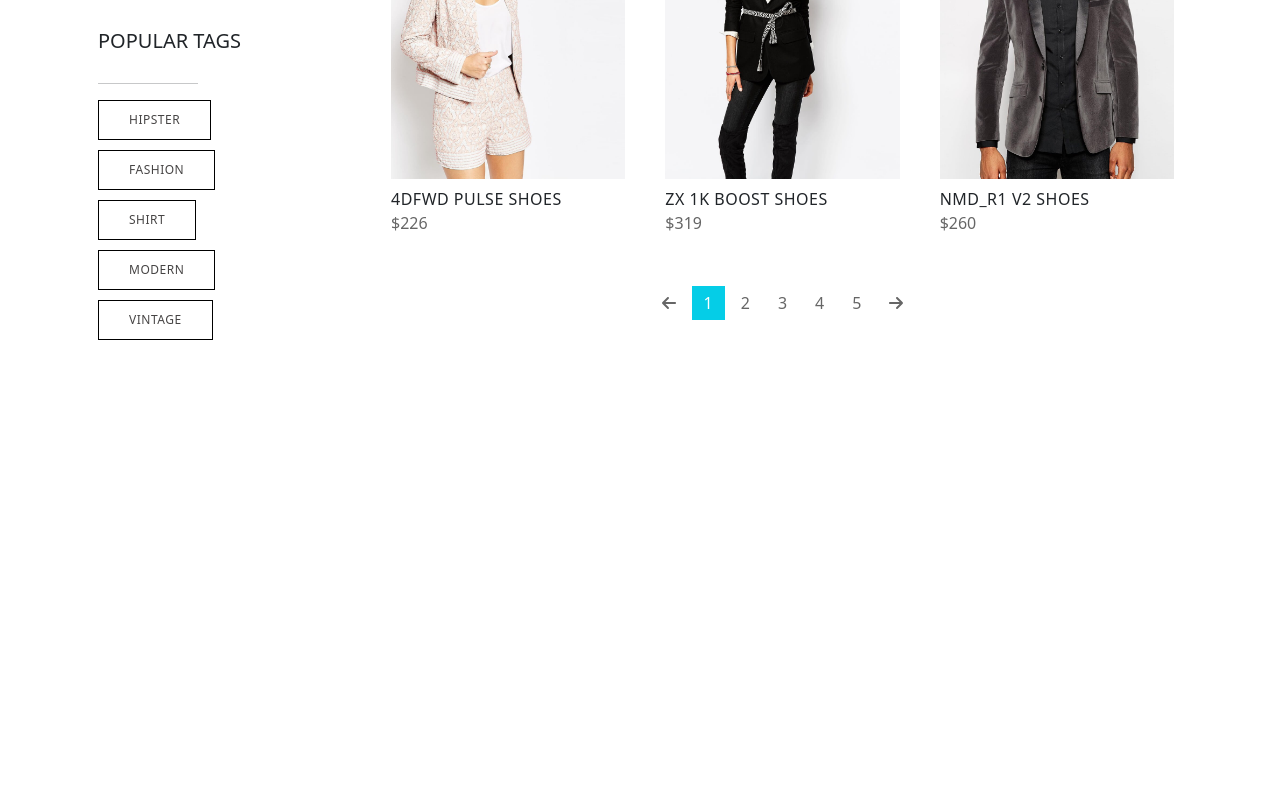
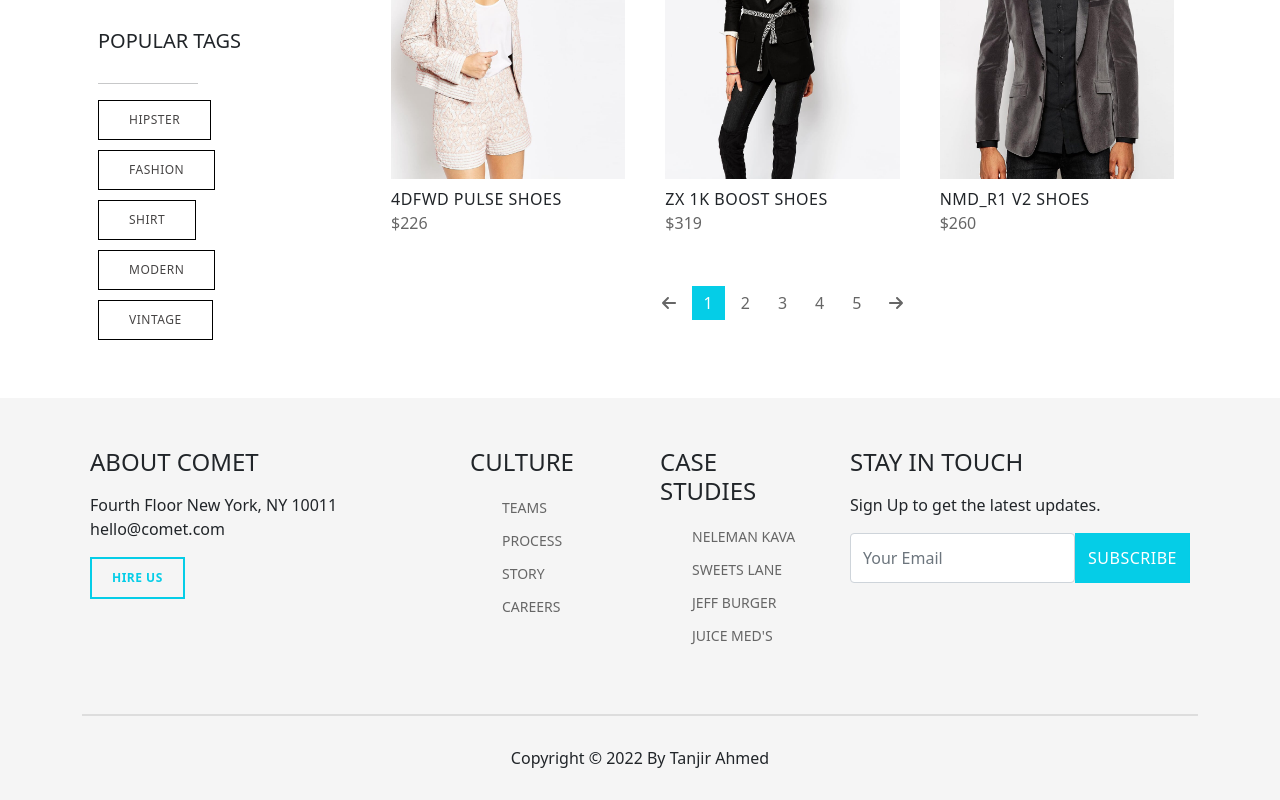
Before and after one commit to tanjira584/cloth-shop, a React (Create React App) app: page / in a window 1280 px wide. Shown: the part 1525-2325 px from the top of the page. Before the commit the page ends 1923 px from the top, so only its background shows below. Built offline with nearby package versions, Linux system fonts and the light colour scheme.

Commit message:
Main Body added

```diff
--- a/src/App.js
+++ b/src/App.js
@@ -3,6 +3,7 @@
 import Navbar2 from "./components/Navbar2/Navbar2";
 import Body from "./components/Body/Body";
 import TopHeader from "./components/TopHeader/TopHeader";
+import Footer from "./components/Footer/Footer";
 
 function App() {
     return (
@@ -11,6 +12,7 @@
             <Navbar2></Navbar2>
             <Banner></Banner>
             <Body></Body>
+            <Footer></Footer>
         </div>
     );
 }
--- /dev/null
+++ b/src/components/Footer/Footer.css
@@ -0,0 +1,61 @@
+.footer-area {
+    padding-top: 50px;
+    background-color: #f5f5f5;
+}
+
+.about-comet button {
+    background: transparent;
+    color: #04cde7fd;
+    border: 2px solid #04cde7fd;
+    padding: 10px 20px;
+    outline: none;
+    font-size: 12px;
+    text-transform: uppercase;
+    letter-spacing: 0.5px;
+    font-weight: 600;
+    transition: 0.5s all;
+}
+.about-comet button:hover {
+    background-color: #04cde7fd;
+    color: #fff;
+}
+/*--------Culture----*/
+ul {
+    list-style: none;
+    margin: 0;
+    padding: 0;
+}
+.culture ul li,
+.case-studies ul li {
+    margin: 4px 0;
+}
+.culture ul li a,
+.case-studies ul li a {
+    text-decoration: none;
+    text-transform: uppercase;
+    display: block;
+    font-weight: 400;
+    font-size: 14px;
+    padding: 4px 0;
+    color: #666666;
+    transition: 0.5s all;
+}
+.culture ul li a:hover,
+.case-studies ul li a:hover {
+    color: #04cde7fd;
+}
+/*----Subscribe------*/
+.subscribe input {
+    padding: 12px;
+}
+.subscribe input:last-child {
+    background: #04cde7fd;
+    outline: none;
+    border: 1px solid #04cde7fd;
+    letter-spacing: 0.5px;
+    color: #fff;
+}
+.copy-right {
+    padding: 30px 0;
+    border-top: 2px solid #dddddd;
+}
--- /dev/null
+++ b/src/components/Footer/Footer.js
@@ -0,0 +1,86 @@
+import React from "react";
+import "./Footer.css";
+
+const Footer = () => {
+    return (
+        <section className="footer-area">
+            <div className="container-fluid container-md">
+                <div className="row mb-5">
+                    <div className="col-lg-4 col-md-6">
+                        <div className="about-comet px-2 mb-5 mb-lg-0">
+                            <h4 className="text-uppercase mb-3">about comet</h4>
+                            <p>
+                                Fourth Floor New York, NY 10011 <br />
+                                hello@comet.com
+                            </p>
+                            <button>hire us</button>
+                        </div>
+                    </div>
+                    <div className="col-lg-2 col-md-6">
+                        <div className="culture px-2 mb-5 mb-lg-0">
+                            <h4 className="text-uppercase mb-3">culture</h4>
+                            <ul>
+                                <li>
+                                    <a href=" ">teams</a>
+                                </li>
+                                <li>
+                                    <a href=" ">process</a>
+                                </li>
+                                <li>
+                                    <a href=" ">story</a>
+                                </li>
+                                <li>
+                                    <a href=" ">careers</a>
+                                </li>
+                            </ul>
+                        </div>
+                    </div>
+                    <div className="col-lg-2 col-md-6">
+                        <div className="case-studies px-2 mb-5 mb-lg-0">
+                            <h4 className="text-uppercase mb-3">
+                                case studies
+                            </h4>
+                            <ul>
+                                <li>
+                                    <a href=" ">neleman kava</a>
+                                </li>
+                                <li>
+                                    <a href=" ">sweets lane</a>
+                                </li>
+                                <li>
+                                    <a href=" ">jeff burger</a>
+                                </li>
+                                <li>
+                                    <a href=" ">juice med's</a>
+                                </li>
+                            </ul>
+                        </div>
+                    </div>
+                    <div className="col-lg-4 col-md-6">
+                        <div className="subscribe px-2">
+                            <h4 className="text-uppercase mb-3">
+                                stay in touch
+                            </h4>
+                            <p>Sign Up to get the latest updates.</p>
+                            <form action="" className="d-flex">
+                                <input
+                                    className="form-control"
+                                    type="email"
+                                    placeholder="Your Email"
+                                />
+                                <input type="submit" value="SUBSCRIBE" />
+                            </form>
+                        </div>
+                    </div>
+                </div>
+                <div className="copy-right">
+                    <p className="text-center m-0">
+                        Copyright &copy; 2022 By Tanjir Ahmed
+                    </p>
+                </div>
+            </div>
+        </section>
+    );
+};
+
+export default Footer;
--- a/src/components/Navbar2/Navbar2.css
+++ b/src/components/Navbar2/Navbar2.css
@@ -6,7 +6,7 @@
 .main-header {
     position: relative;
     z-index: 9999 !important;
-    background-color: #d1c647;
+    background-color: #9b8e00;
 }
 .logo h1 {
     color: #00e1ff;
```
